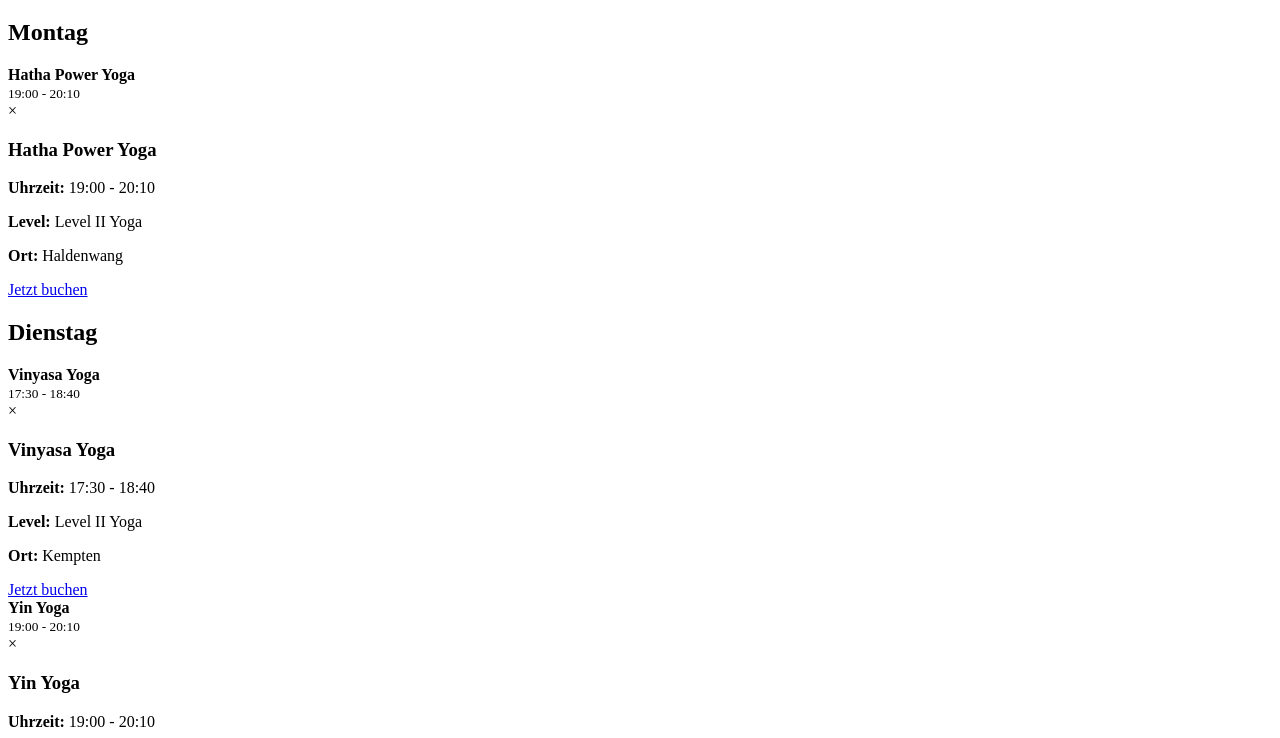
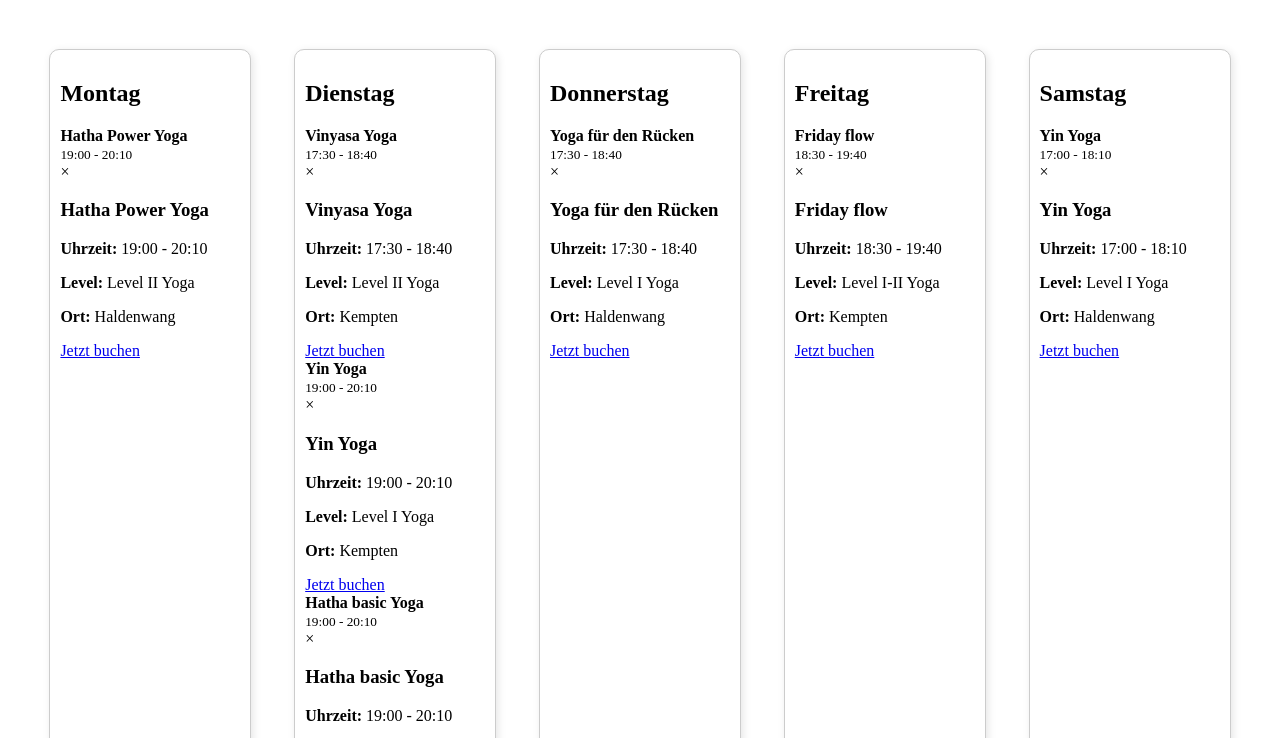
Before and after one commit to DasKraftzentrum/yoga-stundenplan, a plain HTML site: page index.html in a window 1280 px wide. Shown: the part 61-799 px from the top of the page. Drawn offline with Linux system fonts and the light colour scheme.

Commit message:
Update styles.css

```diff
--- a/styles.css
+++ b/styles.css
@@ -1,15 +1,16 @@
-function openPopup(id) {
-    document.getElementById(id).style.display = "block";
+.timetable {
+  display: flex;
+  flex-wrap: wrap;
+  justify-content: space-around;
+  padding: 20px;
 }
 
-function closePopup(id) {
-    document.getElementById(id).style.display = "none";
+.day-column {
+  background-color: #fff;
+  border: 1px solid #ccc;
+  border-radius: 10px;
+  padding: 10px;
+  margin: 10px;
+  width: 180px;
+  box-shadow: 2px 2px 8px rgba(0,0,0,0.1);
 }
-
-window.onclick = function(event) {
-    document.querySelectorAll('.popup').forEach(popup => {
-        if (event.target === popup) {
-            popup.style.display = "none";
-        }
-    });
-};
```
